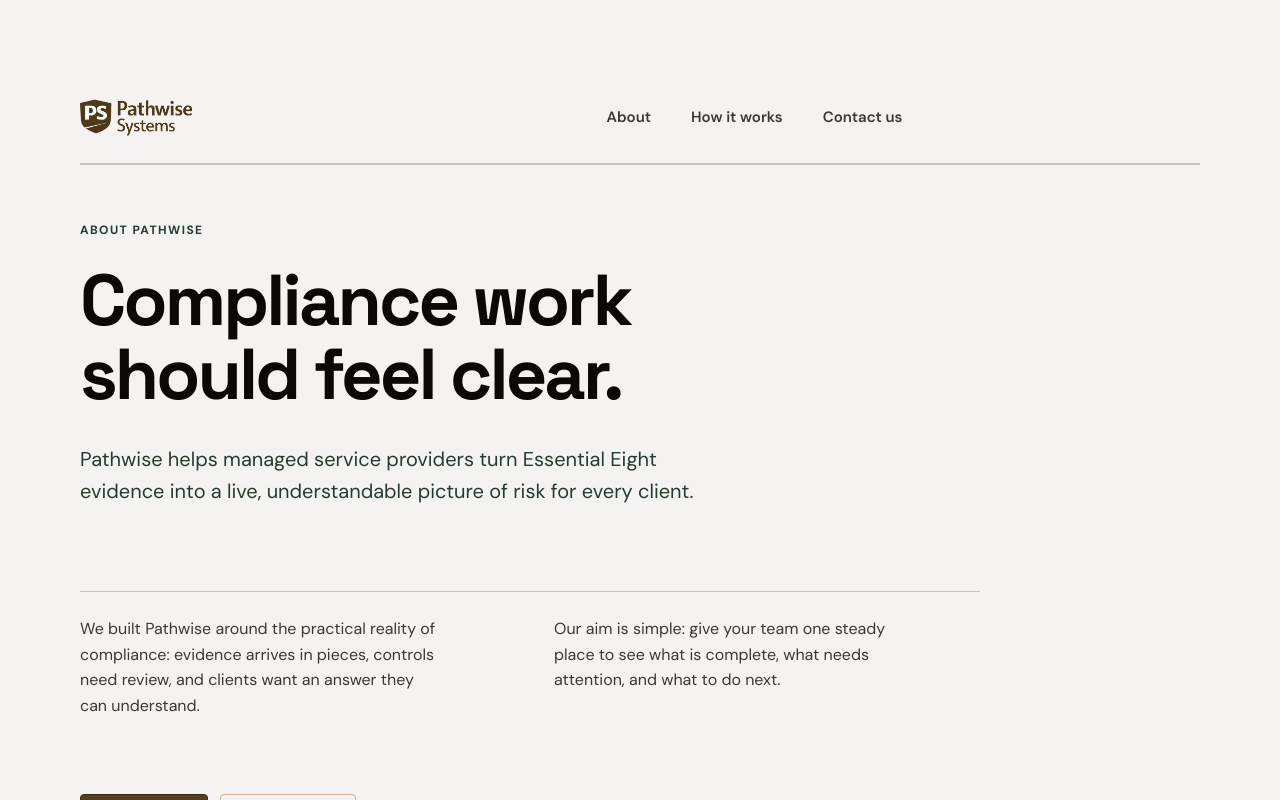
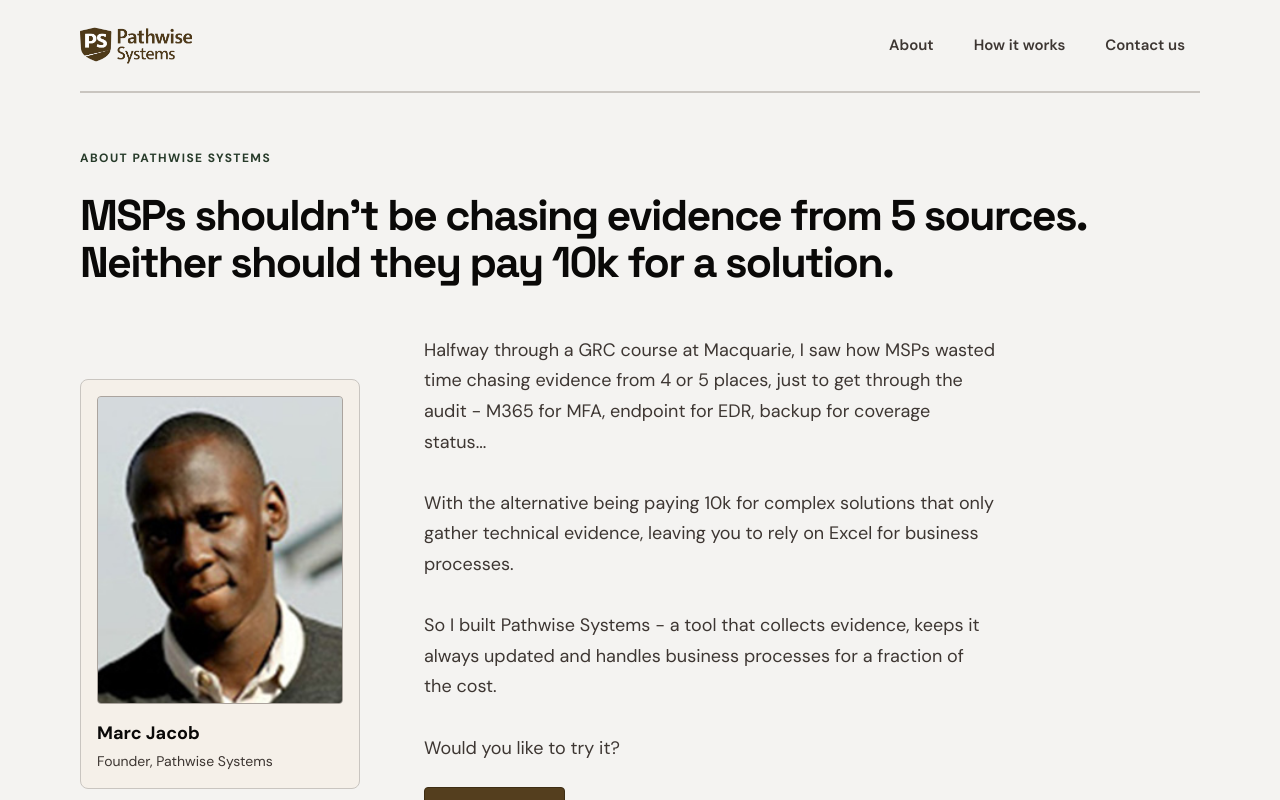
Before and after one commit to kimtai1-77/pathwise-landing, a React (Vite) app: page / in a window 1280 px wide. Both pictures are taken after a click on the button "About". Shown: the top 800 px of the page. Built offline with nearby package versions, Linux system fonts and the light colour scheme.

Commit message:
Rewrite copy on all pages

```diff
--- a/src/components/AboutPage.css
+++ b/src/components/AboutPage.css
@@ -1,6 +1,5 @@
 .inner-page {
 	min-height: 100vh;
-	padding: 9vh 0;
 	background: var(--nt-050);
 	color: var(--nt-900);
 }
@@ -40,6 +39,74 @@
 	line-height: 1.6;
 }
 
+.about-page-intro {
+	display: grid;
+	grid-template-columns: 280px minmax(0, 1fr);
+	align-items: center;
+	gap: 64px;
+	margin-top: 48px;
+}
+
+.about-page-intro-copy {
+	max-width: 572px;
+}
+
+.about-page-intro-copy p {
+	margin: 0;
+	color: var(--nt-600);
+	font-size: 18px;
+	line-height: 1.7;
+}
+
+.about-page-intro-copy .btn {
+	margin-top: 24px;
+}
+
+.about-page-profile {
+	box-sizing: border-box;
+	width: min(100%, 280px);
+	margin: 0;
+	padding: 16px;
+	border: 1px solid var(--nt-100);
+	border-radius: 8px;
+	background: rgba(245, 240, 230, .72);
+}
+
+.about-page-profile-photo {
+	width: 100%;
+	aspect-ratio: 4 / 5;
+	overflow: hidden;
+	box-sizing: border-box;
+	border: 1px solid var(--nt-200);
+	border-radius: 4px;
+	background: var(--nt-100);
+}
+
+.about-page-profile-photo img {
+	display: block;
+	width: 100%;
+	height: 100%;
+	object-fit: cover;
+	object-position: center top;
+}
+
+.about-page-profile figcaption {
+	display: grid;
+	gap: 4px;
+	margin-top: 16px;
+}
+
+.about-page-profile-name {
+	color: var(--nt-900);
+	font-size: 18px;
+	font-weight: 700;
+}
+
+.about-page-profile-role {
+	color: var(--nt-600);
+	font-size: 14px;
+}
+
 .about-page-grid {
 	display: grid;
 	grid-template-columns: repeat(2, 1fr);
@@ -75,6 +142,11 @@
 }
 
 @media (max-width: 620px) {
+	.about-page-intro {
+		grid-template-columns: 1fr;
+		gap: 32px;
+	}
+
 	.inner-page h1 {
 		font-size: 3.6rem;
 	}
--- a/src/components/AboutPage.jsx
+++ b/src/components/AboutPage.jsx
@@ -1,20 +1,40 @@
 import './AboutPage.css';
+import profilePic from '../assets/2.jpg';
 import Btn from './Btn';
 import Navbar from './Navbar';
 
-const AboutPage = ({ onNavigate, onBack, onContact }) => (
+const AboutPage = ({ onNavigate, onBack}) => (
   <main className="inner-page">
     <Navbar onNavigate={onNavigate} />
     <section className="inner-page-shell">
-      <p className="inner-page-kicker">About Pathwise</p>
-      <h1>Compliance work should feel clear.</h1>
-      <p className="inner-page-lead">Pathwise helps managed service providers turn Essential Eight evidence into a live, understandable picture of risk for every client.</p>
+      <p className="inner-page-kicker">About Pathwise Systems</p>
+      <h2>MSPs shouldn't be chasing evidence from 5 sources. Neither should they pay 10k for a solution.</h2>
+      <div className="about-page-intro">
+        <figure className="about-page-profile">
+          <div className="about-page-profile-photo">
+            <img src={profilePic} alt="Profile portrait" />
+          </div>
+          <figcaption>
+            <span className="about-page-profile-name">Marc Jacob</span>
+            <span className="about-page-profile-role">Founder, Pathwise Systems</span>
+          </figcaption>
+        </figure>
+        <div className="about-page-intro-copy">
+          <p>
+            Halfway through a GRC course at Macquarie, I saw how MSPs wasted time chasing evidence from 4 or 5 places, just to get through the audit - M365 for MFA, endpoint for EDR, backup for coverage status...<br/><br/>
+            With the alternative being paying 10k for complex solutions that only gather technical evidence, leaving you to rely on Excel for business processes.<br/><br/>
+            So I built Pathwise Systems - a tool that collects evidence, keeps it always updated and handles business processes for a fraction of the cost.<br/><br/>
+            Would you like to try it?
+          </p>
+          <Btn as="button" type="button" variant="primary" onClick={() => onNavigate('request')}>Request demo</Btn>
+        </div>
+      </div>
       <div className="about-page-grid">
-        <p>We built Pathwise around the practical reality of compliance: evidence arrives in pieces, controls need review, and clients want an answer they can understand.</p>
-        <p>Our aim is simple: give your team one steady place to see what is complete, what needs attention, and what to do next.</p>
+       {/* <p>Would you like to try it?Unless of course you were willing to pay 10k for everything else.</p>
+        <p>We built Pathwise around the practical reality of compliance: evidence arrives in pieces, controls need review, and clients want an answer they can understand.</p>*/}
       </div>
       <div className="inner-page-actions">
-        <Btn as="button" variant="primary" onClick={onContact}>Talk to us</Btn>
+        {/* <Btn as="button" variant="primary" onClick={onContact}>Talk to us</Btn> */}
         <Btn as="button" variant="secondary" onClick={onBack}>Back to home</Btn>
       </div>
     </section>
--- a/src/components/ContactPage.css
+++ b/src/components/ContactPage.css
@@ -1,56 +1,43 @@
 .contact-page {
   min-height: 100vh;
   padding: 0 0 48px;
-  color: var(--sc-500);
+  background: var(--nt-050);
+  color: var(--nt-900);
 }
 
-.contact-page .site-nav {
-  margin-bottom: 9vh;
-}
-
-.contact-page-card {
-  width: min(560px, 100% - 36px);
-  margin: 0 auto;
+.contact-page-content {
   display: flex;
+  width: min(100% - 64px, 1120px);
+  min-height: 650px;
+  margin: 92px auto 0;
   flex-direction: column;
-  align-items: flex-start;
-  padding: 40px 32px;
-  border: 1px solid var(--sc-100);
-  border-radius: 12px;
-  background: var(--sc-050);
-  box-shadow: 0 18px 42px color-mix(in srgb, var(--sc-900) 8%, transparent);
+  align-items: center;
+  text-align: center;
 }
 
 .contact-page-kicker {
-  margin: 0 0 12px;
-  color: var(--p-600);
-  font-size: 11px;
-  font-weight: 800;
-  letter-spacing: 0.08em;
+  margin: 0 0 42px;
+  color: var(--p-500);
+  font-size: 1.1rem;
+  font-weight: 700;
   text-transform: uppercase;
 }
 
-.contact-page-card h1 {
-  margin: 0;
-  color: var(--sc-500);
+.contact-page-content h1 {
+  max-width: 900px;
+  margin: 0 0 66px;
+  color: var(--nt-900);
   font-family: 'Space Grotesk', sans-serif;
-  font-size: clamp(2rem, 4vw, 3rem);
-  line-height: 1.1;
-}
-
-.contact-page-message {
-  margin: 18px 0 24px;
-  color: var(--sc-400);
-  font-size: 16px;
-  line-height: 1.7;
+  font-size: clamp(2.8rem, 4.5vw, 4.8rem);
+  line-height: 1.08;
 }
 
 .contact-page-email {
-  display: inline-flex;
-  align-items: center;
+  max-width: 100%;
   color: var(--p-600);
-  font-size: 1.1rem;
+  font-size: 1.4rem;
   font-weight: 700;
+  overflow-wrap: anywhere;
   text-decoration: none;
 }
 
@@ -60,22 +47,29 @@
 }
 
 .contact-page-back {
-  margin-top: 26px;
-  align-self: flex-start;
+  margin-top: 48px;
 }
 
-@media (max-width: 620px) {
-  .contact-page .site-nav {
-    margin-bottom: 48px;
+@media (max-width: 760px) {
+  .contact-page-content {
+    width: min(100% - 36px, 1120px);
+    min-height: 0;
+    margin-top: 0;
+    padding: 80px 0 70px;
+  }
+}
+
+@media (max-width: 480px) {
+  .contact-page-content {
+    padding-top: 64px;
   }
 
-  .contact-page-card {
-    padding: 28px 20px;
+  .contact-page-kicker {
+    margin-bottom: 28px;
   }
 
-  .contact-page-email {
-    max-width: 100%;
-    font-size: 1.5rem;
-    overflow-wrap: anywhere;
+  .contact-page-content h1 {
+    margin-bottom: 36px;
+    font-size: 3.2rem;
   }
 }
--- a/src/components/ContactPage.jsx
+++ b/src/components/ContactPage.jsx
@@ -6,12 +6,9 @@ const ContactPage = ({ onNavigate, onBack }) => {
   return (
     <main className="contact-page">
       <Navbar onNavigate={onNavigate} />
-      <section className="contact-page-card">
+      <section className="contact-page-content">
         <p className="contact-page-kicker">Contact us</p>
-        <h1>Let's talk about the work.</h1>
-        <p className="contact-page-message">
-          Reach out if you want to learn more about Pathwise or talk through your Essential Eight compliance workflow.
-        </p>
+        <h1>Let's talk.</h1>
         <a href="mailto:support@pathwise.systems" className="contact-page-email">
           support@pathwise.systems
         </a>
--- a/src/components/Landing.css
+++ b/src/components/Landing.css
@@ -73,8 +73,7 @@
   font-size: 1.4rem;
 }
 
-.reference-label,
-.reference-section-number {
+.reference-label {
   color: var(--p-500);
   font-size: 1.1rem !important;
   font-weight: 700;
@@ -84,10 +83,6 @@
 
 .reference-label {
   margin-bottom: 42px !important;
-}
-
-.reference-section-number {
-  margin-bottom: 26px !important;
 }
 
 .reference-hero {
@@ -107,22 +102,6 @@
 .reference-problem {
   min-height: 690px;
   padding-top: 150px;
-}
-
-.reference-problem h2 {
-  position: relative;
-  display: inline-block;
-}
-
-.reference-problem h2::after {
-  position: absolute;
-  right: -34px;
-  bottom: 4px;
-  width: 13px;
-  height: 13px;
-  border-radius: 50%;
-  background: var(--t-300);
-  content: '';
 }
 
 .reference-list-section {
@@ -225,7 +204,6 @@
   margin-bottom: 0;
   font-family: 'Space Grotesk', sans-serif;
   font-size: clamp(1.8rem, 2.7vw, 2.65rem);
-  font-weight: 700;
   line-height: 1.25;
 }
 
@@ -311,12 +289,6 @@
     padding-top: 64px;
   }
 
-  .reference-problem h2::after {
-    right: -16px;
-    width: 8px;
-    height: 8px;
-  }
-
   .reference-proof-copy > p:last-child {
     font-size: 1.6rem;
   }
--- a/src/components/Navbar.css
+++ b/src/components/Navbar.css
@@ -66,6 +66,7 @@
 
 .site-nav-overlay,
 .site-nav-drawer {
+  position: fixed;
   visibility: hidden;
 }
 
@@ -99,13 +100,12 @@
 
   .site-nav-menu svg,
   .site-nav-close svg {
-    width: 24px;
-    height: 24px;
+    width: 32px;
+    height: 32px;
     fill: var(--nt-900);
   }
 
   .site-nav-overlay {
-    position: fixed;
     z-index: 20;
     inset: 0;
     background: rgba(0, 0, 0, .55);
@@ -119,7 +119,6 @@
   }
 
   .site-nav-drawer {
-    position: fixed;
     z-index: 21;
     top: 0;
     right: 0;
--- a/src/components/RequestPage.css
+++ b/src/components/RequestPage.css
@@ -29,15 +29,9 @@
 	line-height: 1.02;
 }
 
-.request-page-lead {
-	max-width: 570px;
-	margin: 28px 0 48px;
-	color: var(--nt-600);
-	font-size: 17px;
-}
-
 .request-page-form {
 	display: grid;
+	margin: 28px 0 48px;
 	gap: 12px;
 	max-width: 760px;
 }
--- a/src/components/RequestPage.jsx
+++ b/src/components/RequestPage.jsx
@@ -7,8 +7,7 @@ const RequestPage = ({ onNavigate, onBack }) => (
     <Navbar onNavigate={onNavigate} />
     <section className="request-page-shell">
       <p className="request-page-kicker">Request a demo</p>
-      <h1>Let's make compliance easier to see.</h1>
-      <p className="request-page-lead">Tell us a little about what you need and we will show you how Pathwise fits your workflow.</p>
+      <h2>Get a single place where all the evidence already lives, tagged to the control.</h2>
       <form className="request-page-form" onSubmit={(event) => event.preventDefault()}>
         <label htmlFor="demo-message">Your message</label>
         <textarea id="demo-message" defaultValue={'Hi Pathwise team,\n\nI would like to request a demo of Pathwise and learn how it could support our Essential Eight compliance workflow.\n\nThank you,'} />
```
Also changed, not shown: src/components/Landing.jsx (+5 -12 lines), src/assets/2.jpg (added), src/assets/Talia.webp (added).
